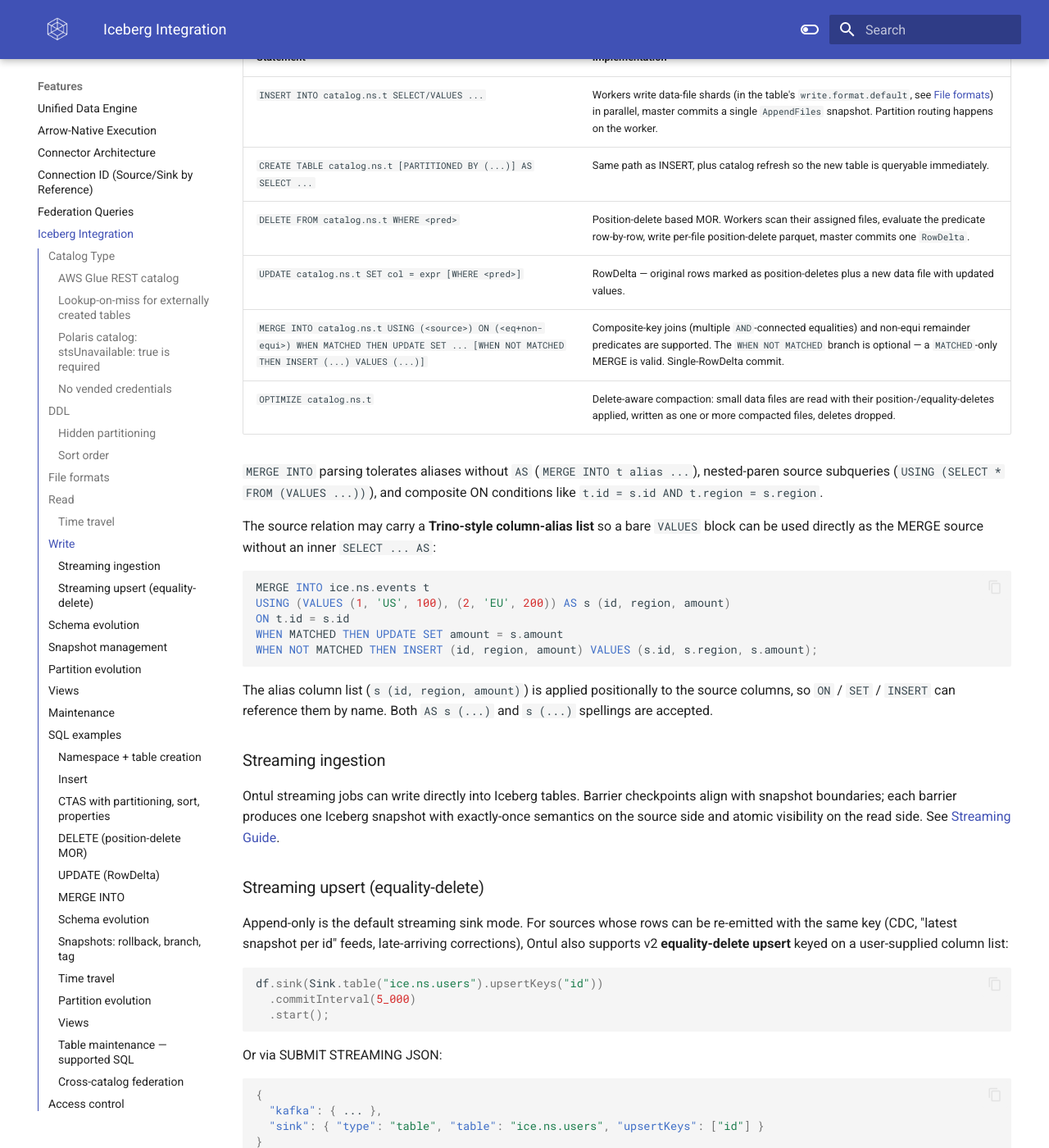
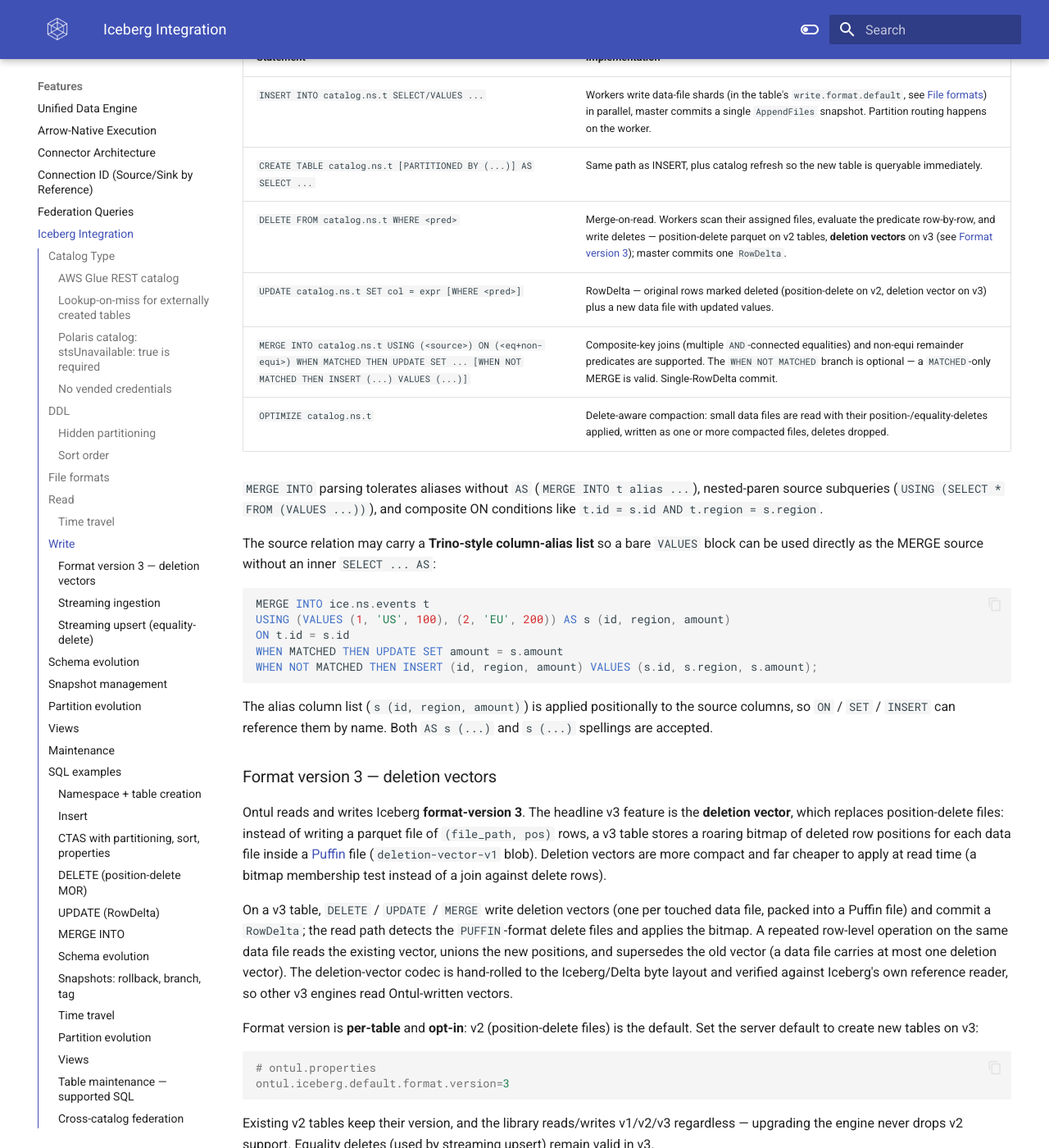
Before and after one commit to cloudcheflabs/ontul-docs, an MkDocs documentation site: the page built from docs/features/iceberg-integration.md, in a window 1280 px wide and 1400 px high, scrolled down 5607 px. Shown: the whole window at 82% size. Built offline with MkDocs 1.6.1 and Material for MkDocs 9.7.7, drawn with Linux system fonts in a browser that asks for light colours; the version menu is left out; some of the changed text lies outside the part shown.

Commit message:
docs: Iceberg format-version 3 deletion vectors
- iceberg-integration: "Format version 3 — deletion vectors" section (Puffin
  deletion-vector-v1, opt-in via ontul.iceberg.default.format.version, v2 stays
  default, DELETE/UPDATE/MERGE write DVs on v3); note DV in the Write table.
- configuration: ontul.iceberg.default.format.version row.

Co-Authored-By: Claude Opus 4.8 (1M context) <noreply@anthropic.com>

````diff
--- a/docs/features/iceberg-integration.md
+++ b/docs/features/iceberg-integration.md
@@ -175,8 +175,8 @@ Both forms are stripped by a SQL preprocessor and routed through `TableScan.useS
 |---|---|
 | `INSERT INTO catalog.ns.t SELECT/VALUES ...` | Workers write data-file shards (in the table's `write.format.default`, see [File formats](#file-formats)) in parallel, master commits a single `AppendFiles` snapshot. Partition routing happens on the worker. |
 | `CREATE TABLE catalog.ns.t [PARTITIONED BY (...)] AS SELECT ...` | Same path as INSERT, plus catalog refresh so the new table is queryable immediately. |
-| `DELETE FROM catalog.ns.t WHERE <pred>` | Position-delete based MOR. Workers scan their assigned files, evaluate the predicate row-by-row, write per-file position-delete parquet, master commits one `RowDelta`. |
-| `UPDATE catalog.ns.t SET col = expr [WHERE <pred>]` | RowDelta — original rows marked as position-deletes plus a new data file with updated values. |
+| `DELETE FROM catalog.ns.t WHERE <pred>` | Merge-on-read. Workers scan their assigned files, evaluate the predicate row-by-row, and write deletes — position-delete parquet on v2 tables, **deletion vectors** on v3 (see [Format version 3](#format-version-3-deletion-vectors)); master commits one `RowDelta`. |
+| `UPDATE catalog.ns.t SET col = expr [WHERE <pred>]` | RowDelta — original rows marked deleted (position-delete on v2, deletion vector on v3) plus a new data file with updated values. |
 | `MERGE INTO catalog.ns.t USING (<source>) ON (<eq+non-equi>) WHEN MATCHED THEN UPDATE SET ... [WHEN NOT MATCHED THEN INSERT (...) VALUES (...)]` | Composite-key joins (multiple `AND`-connected equalities) and non-equi remainder predicates are supported. The `WHEN NOT MATCHED` branch is optional — a `MATCHED`-only MERGE is valid. Single-RowDelta commit. |
 | `OPTIMIZE catalog.ns.t` | Delete-aware compaction: small data files are read with their position-/equality-deletes applied, written as one or more compacted files, deletes dropped. |
 
@@ -193,6 +193,21 @@ WHEN NOT MATCHED THEN INSERT (id, region, amount) VALUES (s.id, s.region, s.amou
 ```
 
 The alias column list (`s (id, region, amount)`) is applied positionally to the source columns, so `ON` / `SET` / `INSERT` can reference them by name. Both `AS s (...)` and `s (...)` spellings are accepted.
+
+### Format version 3 — deletion vectors
+
+Ontul reads and writes Iceberg **format-version 3**. The headline v3 feature is the **deletion vector**, which replaces position-delete files: instead of writing a parquet file of `(file_path, pos)` rows, a v3 table stores a roaring bitmap of deleted row positions for each data file inside a [Puffin](https://iceberg.apache.org/puffin-spec/) file (`deletion-vector-v1` blob). Deletion vectors are more compact and far cheaper to apply at read time (a bitmap membership test instead of a join against delete rows).
+
+On a v3 table, `DELETE` / `UPDATE` / `MERGE` write deletion vectors (one per touched data file, packed into a Puffin file) and commit a `RowDelta`; the read path detects the `PUFFIN`-format delete files and applies the bitmap. A repeated row-level operation on the same data file reads the existing vector, unions the new positions, and supersedes the old vector (a data file carries at most one deletion vector). The deletion-vector codec is hand-rolled to the Iceberg/Delta byte layout and verified against Iceberg's own reference reader, so other v3 engines read Ontul-written vectors.
+
+Format version is **per-table** and **opt-in**: v2 (position-delete files) is the default. Set the server default to create new tables on v3:
+
+```properties
+# ontul.properties
+ontul.iceberg.default.format.version=3
+```
+
+Existing v2 tables keep their version, and the library reads/writes v1/v2/v3 regardless — upgrading the engine never drops v2 support. Equality deletes (used by streaming upsert) remain valid in v3.
 
 ### Streaming ingestion
 
````
Also changed, not shown: docs/reference/configuration.md (+1 -0 lines).
